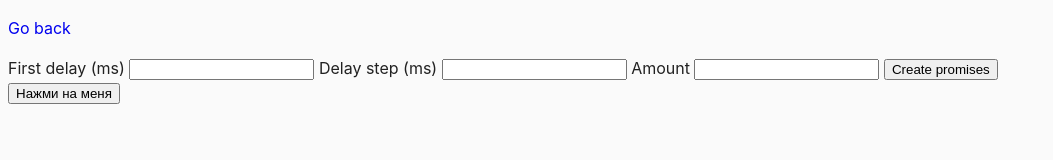
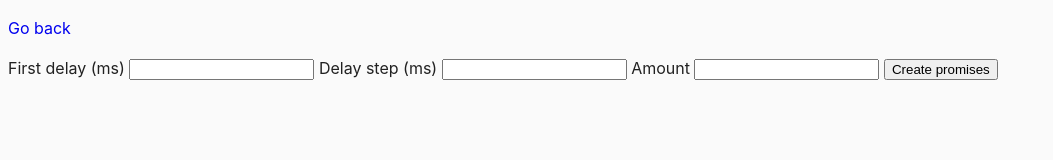
Before and after one commit to KrIsTaLiKK/goit-js-hw-09, a website built with Parcel: page src/03-promises.html in a window 1280 px wide. Shown: the whole page, without its empty margins (0-1053 px from the left). Built offline with nearby package versions, Linux system fonts and the light colour scheme.

Commit message:
changed details

```diff
--- a/src/03-promises.html
+++ b/src/03-promises.html
@@ -24,7 +24,6 @@
       </label>
       <button type="submit">Create promises</button>
     </form>
-    <button type="button" class="btn">Нажми на меня</button>
 
     <script src="js/03-promises.js" type="module"></script>
   </body>
```
Also changed, not shown: src/css/02-timer.css (+0 -15 lines).
